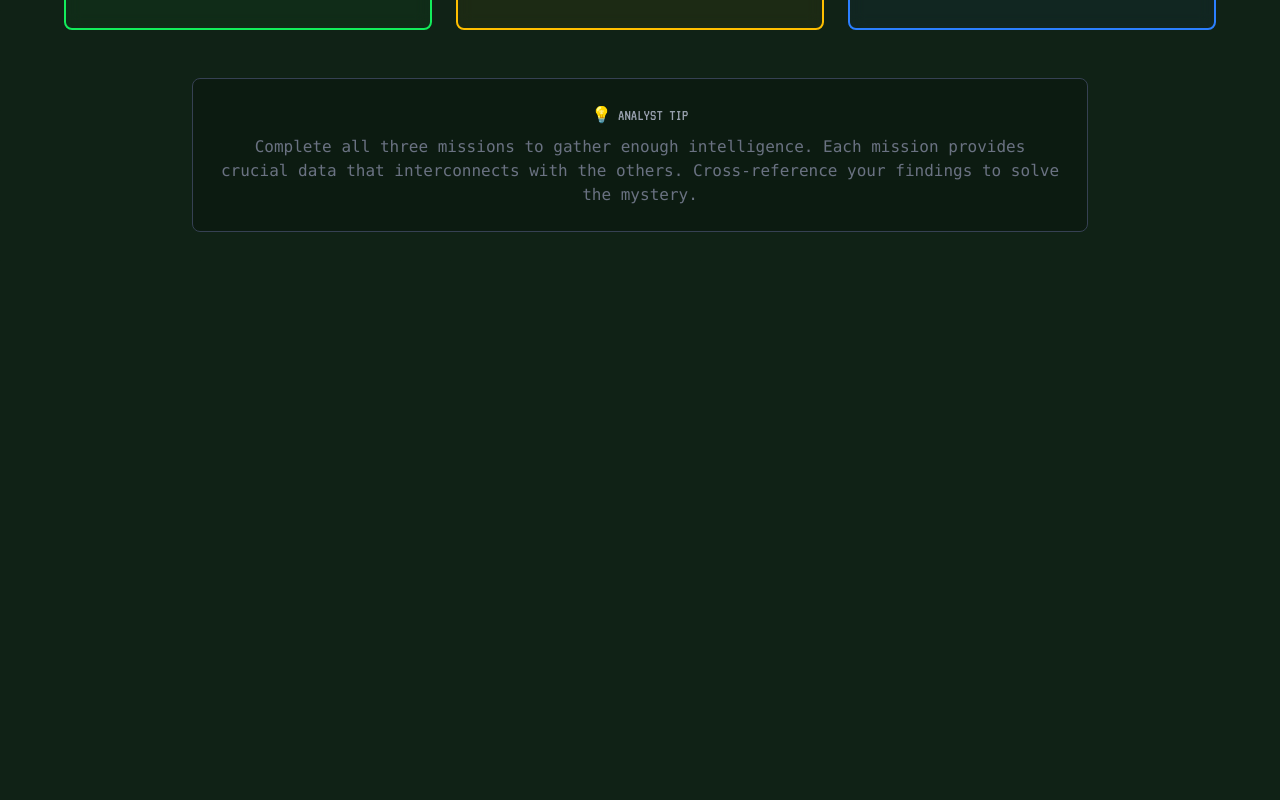
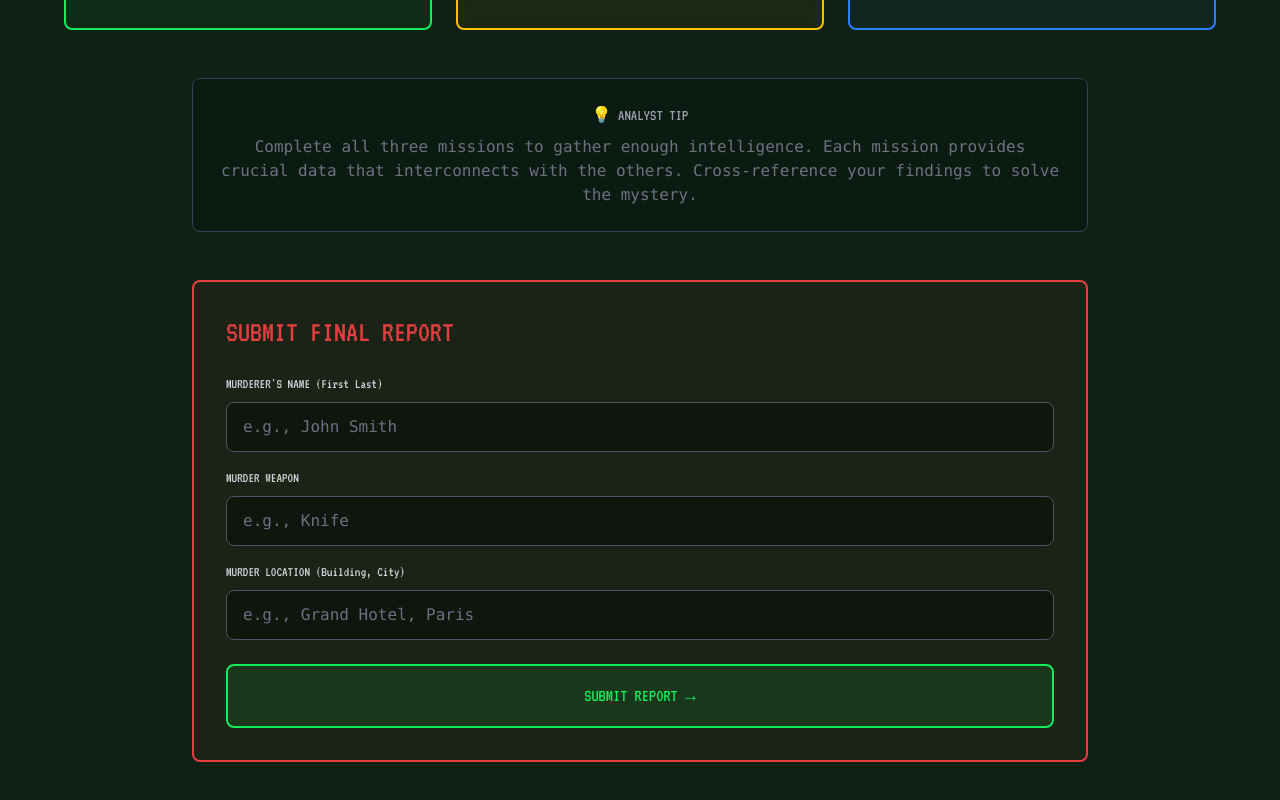
Before and after one commit to weblabsuw/event2_2025, a SvelteKit app: page / in a window 1280 px wide. Shown: the part 940-1740 px from the top of the page. Before the commit the page ends 1212 px from the top, so only its background shows below. Built offline with nearby package versions, Linux system fonts and the light colour scheme.

Commit message:
Add code for submitting answer

```diff
--- a/src/routes/+page.svelte
+++ b/src/routes/+page.svelte
@@ -1,5 +1,107 @@
 <script lang="ts">
 	import Header from '$lib/components/Header.svelte';
+
+	// Form state
+	let murdererName = $state('');
+	let murderWeapon = $state('');
+	let murderLocation = $state('');
+	let isSubmitting = $state(false);
+	let resultMessage = $state('');
+	let resultSuccess = $state(false);
+
+	// TODO: Replace this with your encoded success message
+	// To encode your message:
+	// 1. Determine the correct answer key: murdererName + murderWeapon + murderLocation
+	//    Example: "John SmithKnifeGrand Hotel, Paris"
+	// 2. Run this encoding function in Node.js or browser console:
+	//
+	//    function encodeMessage(message, key) {
+	//      const msgBytes = new TextEncoder().encode(message);
+	//      const keyBytes = new TextEncoder().encode(key);
+	//      const encoded = new Uint8Array(msgBytes.length);
+	//      for (let i = 0; i < msgBytes.length; i++) {
+	//        encoded[i] = msgBytes[i] ^ keyBytes[i % keyBytes.length];
+	//      }
+	//      return Array.from(encoded).map(b => b.toString(16).padStart(2, '0')).join('');
+	//    }
+	//
+	//    const correctKey = "John SmithKnifeGrand Hotel, Paris";
+	//    const successMsg = "🎉 CASE SOLVED! Agent Web's murderer has been identified. Excellent detective work!";
+	//    console.log(encodeMessage(successMsg, correctKey));
+	//
+	// 3. Copy the hex output and paste it below
+	const ENCODED_SUCCESS_MESSAGE = "baf0e6e700102c3a314818212530200353412f0345261b5432094e0723411f1c012e0a1a0b527305080748290b0c08452e16040010492e061101420c65280217051f2f011c4e4436190c171c22180c461228000a4f";
+	const SUCCESS_MESSAGE_HASH = "ebb5bfcb22eee677b43be085ad46f88111b56684204e93ab6e125f3a8594a439"
+
+	/**
+	 * XOR decode using the answer key
+	 * Returns the decoded message if key is correct, otherwise returns garbage
+	 */
+	function decodeMessage(encodedHex: string, key: string): string {
+		try {
+			// Convert hex string to bytes
+			const encodedBytes = new Uint8Array(
+				encodedHex.match(/.{1,2}/g)?.map(byte => parseInt(byte, 16)) || []
+			);
+
+			// Convert key to bytes
+			const keyBytes = new TextEncoder().encode(key);
+
+			// XOR decode
+			const decoded = new Uint8Array(encodedBytes.length);
+			for (let i = 0; i < encodedBytes.length; i++) {
+				decoded[i] = encodedBytes[i] ^ keyBytes[i % keyBytes.length];
+			}
+
+			// Convert back to string
+			return new TextDecoder().decode(decoded);
+		} catch (e) {
+			return '';
+		}
+	}
+
+	/**
+	 * Handle form submission
+	 */
+	async function handleSubmit(event: Event) {
+		event.preventDefault();
+
+		isSubmitting = true;
+		resultMessage = '';
+		resultSuccess = false;
+
+		// Simulate processing delay for effect
+		await new Promise(resolve => setTimeout(resolve, 1500));
+
+		try {
+			// Concatenate answers to form the decryption key
+			const answerKey = murdererName + murderWeapon + murderLocation;
+
+			// Attempt to decode the success message
+			const decoded = decodeMessage(ENCODED_SUCCESS_MESSAGE, answerKey);
+
+			// Compute hash of decoded message
+			const decodedHash = await computeHash(decoded);
+			console.log(decodedHash);
+
+			// Verify the hash matches the expected hash
+			if (decodedHash === SUCCESS_MESSAGE_HASH) {
+				// Hash matches - correct answer!
+				resultSuccess = true;
+				resultMessage = decoded;
+			} else {
+				// Hash doesn't match - wrong answer
+				resultSuccess = false;
+				resultMessage = '❌ ACCESS DENIED: Incorrect answer. Review your evidence and try again.';
+			}
+		} catch (e) {
+			// Decoding or hashing failed
+			resultSuccess = false;
+			resultMessage = '❌ ACCESS DENIED: Incorrect answer. Review your evidence and try again.';
+		}
+
+		isSubmitting = false;
+	}
 
 	const missions = [
 		{
@@ -161,6 +263,80 @@
 					</p>
 				</div>
 			</section>
+
+			<!-- Answer Submission -->
+			<section class="w-full max-w-4xl">
+				<div class="rounded-lg border-2 border-spy-red bg-spy-red/5 p-8">
+					<h2 class="mb-6 font-pixel text-3xl text-spy-red">SUBMIT FINAL REPORT</h2>
+
+					<form onsubmit={handleSubmit} class="space-y-6">
+						<div class="space-y-4">
+							<!-- Murderer Name -->
+							<div class="text-left">
+								<label for="murderer" class="mb-2 block font-pixel text-sm text-gray-300">
+									MURDERER'S NAME (First Last)
+								</label>
+								<input
+									id="murderer"
+									type="text"
+									bind:value={murdererName}
+									placeholder="e.g., John Smith"
+									class="w-full rounded-lg border border-gray-600 bg-black/40 px-4 py-3 font-mono text-white placeholder-gray-500 focus:border-primary focus:outline-none focus:ring-2 focus:ring-primary/50"
+									required
+								/>
+							</div>
+
+							<!-- Murder Weapon -->
+							<div class="text-left">
+								<label for="weapon" class="mb-2 block font-pixel text-sm text-gray-300">
+									MURDER WEAPON
+								</label>
+								<input
+									id="weapon"
+									type="text"
+									bind:value={murderWeapon}
+									placeholder="e.g., Knife"
+									class="w-full rounded-lg border border-gray-600 bg-black/40 px-4 py-3 font-mono text-white placeholder-gray-500 focus:border-primary focus:outline-none focus:ring-2 focus:ring-primary/50"
+									required
+								/>
+							</div>
+
+							<!-- Murder Location -->
+							<div class="text-left">
+								<label for="location" class="mb-2 block font-pixel text-sm text-gray-300">
+									MURDER LOCATION (Building, City)
+								</label>
+								<input
+									id="location"
+									type="text"
+									bind:value={murderLocation}
+									placeholder="e.g., Grand Hotel, Paris"
+									class="w-full rounded-lg border border-gray-600 bg-black/40 px-4 py-3 font-mono text-white placeholder-gray-500 focus:border-primary focus:outline-none focus:ring-2 focus:ring-primary/50"
+									required
+								/>
+							</div>
+						</div>
+
+						<!-- Submit Button -->
+						<button
+							type="submit"
+							disabled={isSubmitting}
+							class="w-full rounded-lg border-2 border-primary bg-primary/10 px-6 py-4 font-pixel text-lg text-primary transition-all hover:bg-primary/20 hover:shadow-lg hover:shadow-primary/50 disabled:opacity-50 disabled:cursor-not-allowed"
+						>
+							{isSubmitting ? 'DECRYPTING...' : 'SUBMIT REPORT →'}
+						</button>
+					</form>
+
+					<!-- Result Message -->
+					{#if resultMessage}
+						<div class="mt-6 rounded-lg border-2 p-6 {resultSuccess ? 'border-primary bg-primary/10' : 'border-spy-red bg-spy-red/10'}">
+							<p class="font-pixel text-lg {resultSuccess ? 'text-primary' : 'text-spy-red'}">
+								{resultMessage}
+							</p>
+						</div>
+					{/if}
+				</div>
+			</section>
 		</main>
 	</div>
 </div>
```
